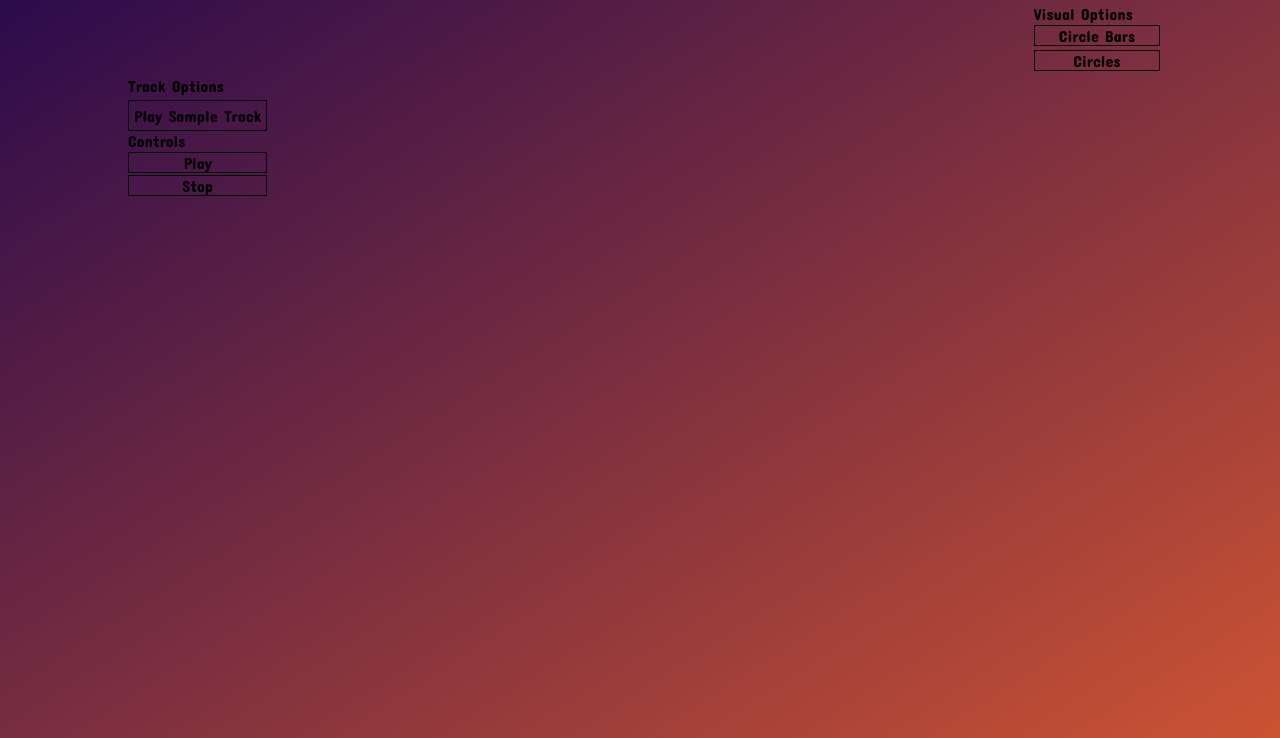
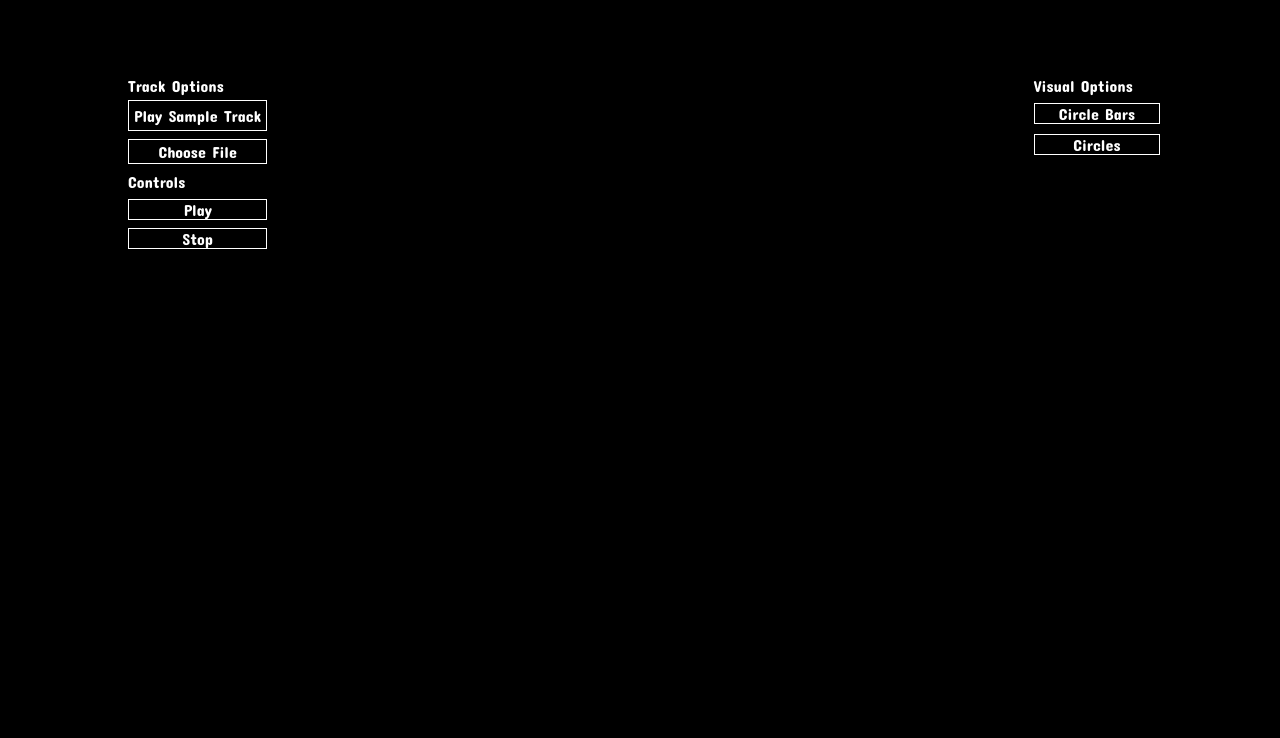
Before and after one commit to guticode04/Visualize, a plain HTML site: page index.html in a window 1280 px wide. Shown: the part 82-820 px from the top of the page. Drawn offline with Linux system fonts and the light colour scheme.

Commit message:
Update styling and add input tag type file to html doc

```diff
--- a/dist/assets/style/visualize.css
+++ b/dist/assets/style/visualize.css
@@ -1,5 +1,9 @@
 body {
-   background-image: linear-gradient(to bottom right, rgba(35, 7, 77, 1), rgba(204, 83, 51, 1));
+   /* background-image: linear-gradient(to bottom right, rgba(35, 7, 77, 1), rgba(204, 83, 51, 1)); */
+   /* background-image: linear-gradient(to bottom right, #1e3c72, #2a5298); */
+   /* background-image: linear-gradient(to bottom right, #1b1b1b, #000000); */
+   background-color: black;
+   color: white;
 }
 
 #circles {
@@ -10,18 +14,18 @@ body {
 }
 
 #circles:hover {
-   color: red;
+   color: blue;
 }
 
 #circle-bars {
    text-align: center;
    cursor: pointer;
    border: 1px solid;
-   margin: 2px 0;
+   margin: 8px 0;
 }
 
 #circle-bars:hover {
-   color: red;
+   color: blue;
 }
 
 .creator-info {
@@ -33,6 +37,18 @@ body {
 
 .creator-info > li {
    padding: 5px;
+}
+
+.file-upload-btn {
+   border: 1px solid;
+   cursor: pointer;
+   margin: 8px 0;
+   padding: 2px;
+   text-align: center;
+}
+
+.file-upload-btn:hover {
+   color: red;
 }
 
 .header {
@@ -49,7 +65,15 @@ body {
 }
 
 i {
-   color: black;
+   color: white;
+}
+
+i:hover {
+   color: blue;
+}
+
+input[type="file"] {
+   display: none;
 }
 
 .left-sidebar {
@@ -70,7 +94,7 @@ i {
 .play {
    display: block;
    border: 1px solid;
-   margin: 2px 0;
+   margin: 8px 0;
    text-align: center;
    cursor: pointer;
 }
@@ -116,4 +140,5 @@ i {
 .visual-options {
    display: flex;
    flex-direction: column;
+   margin-top: 92px;
 }
--- a/index.html
+++ b/index.html
@@ -29,6 +29,10 @@
                <a>Play Sample Track</a>
             </div>
          </div>
+         <label class="file-upload-btn">
+            <input type="file" />
+            Choose File
+         </label>
          <div class="controls">
             Controls
             <p class="play">Play</p>
```
